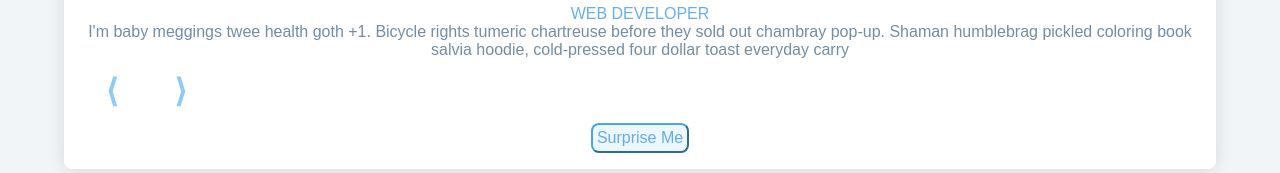
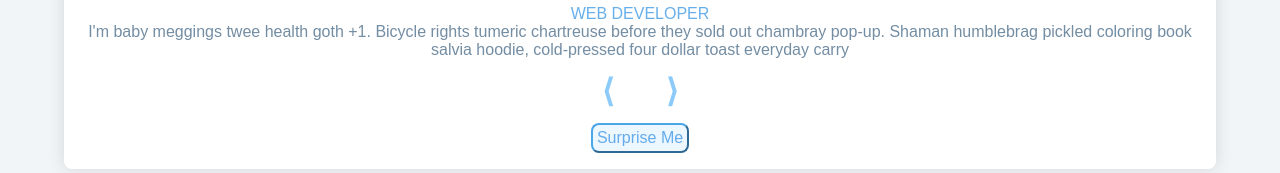
Before and after one commit to AngeloCornelio/review-carousel, a website: page index.html in a window 1280 px wide. Shown: the part 313-486 px from the top of the page. Drawn offline with Linux system fonts and the light colour scheme.

Commit message:
Center prev and next buttons
Added a div surrounding the prev and next buttons, giving it
display: flex; and justify-content: center;

```diff
--- a/index.html
+++ b/index.html
@@ -20,8 +20,10 @@
             pickled coloring book salvia hoodie, cold-pressed four dollar toast
             everyday carry
         </p>
-        <button id="prev">&LeftAngleBracket;</button>
-        <button id="next">&RightAngleBracket;</button>
+        <div id="change">
+            <button id="prev">&LeftAngleBracket;</button>
+            <button id="next">&RightAngleBracket;</button>
+        </div>
         <button id="random">Surprise Me</button>
     </div>
 </body>
--- a/styles.css
+++ b/styles.css
@@ -85,3 +85,8 @@ button {
     display: block;
     margin: 0 auto;
 }
+
+#change {
+    display: flex;
+    justify-content: center;
+}
```
